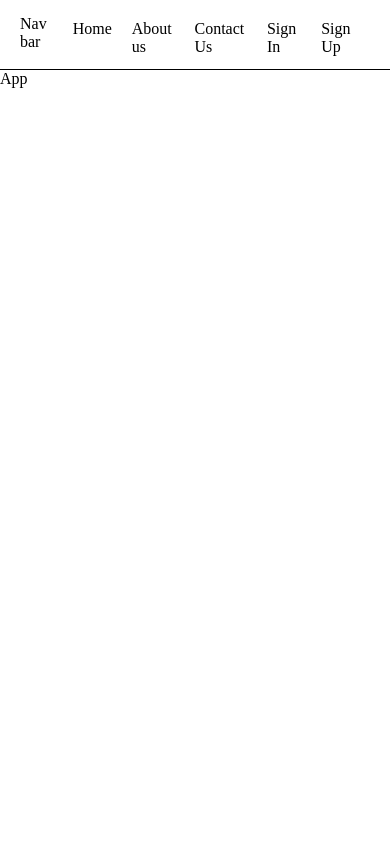
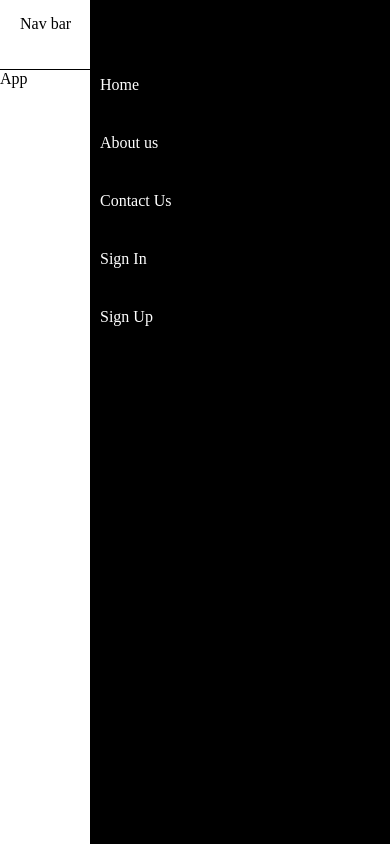
Before and after one commit to jozef-wolf/landing-page, a React (Create React App) app: page / in a window 390 px wide. Built offline with nearby package versions, Linux system fonts and the light colour scheme.

Commit message:
RightNav media queries

```diff
--- a/src/components/Nav/RightNav.jsx
+++ b/src/components/Nav/RightNav.jsx
@@ -8,6 +8,20 @@ const Ul = styled.ul`
 
   li {
     padding: 20px 10px;
+  }
+  @media (max-width: 768px) {
+    flex-flow: column nowrap;
+    background-color: black;
+    position: fixed;
+    top: 0;
+    right: 0;
+    height: 100vh;
+    width: 300px;
+    padding-top: 3.5rem;
+
+    li {
+      color: white;
+    }
   }
 `;
 
```
